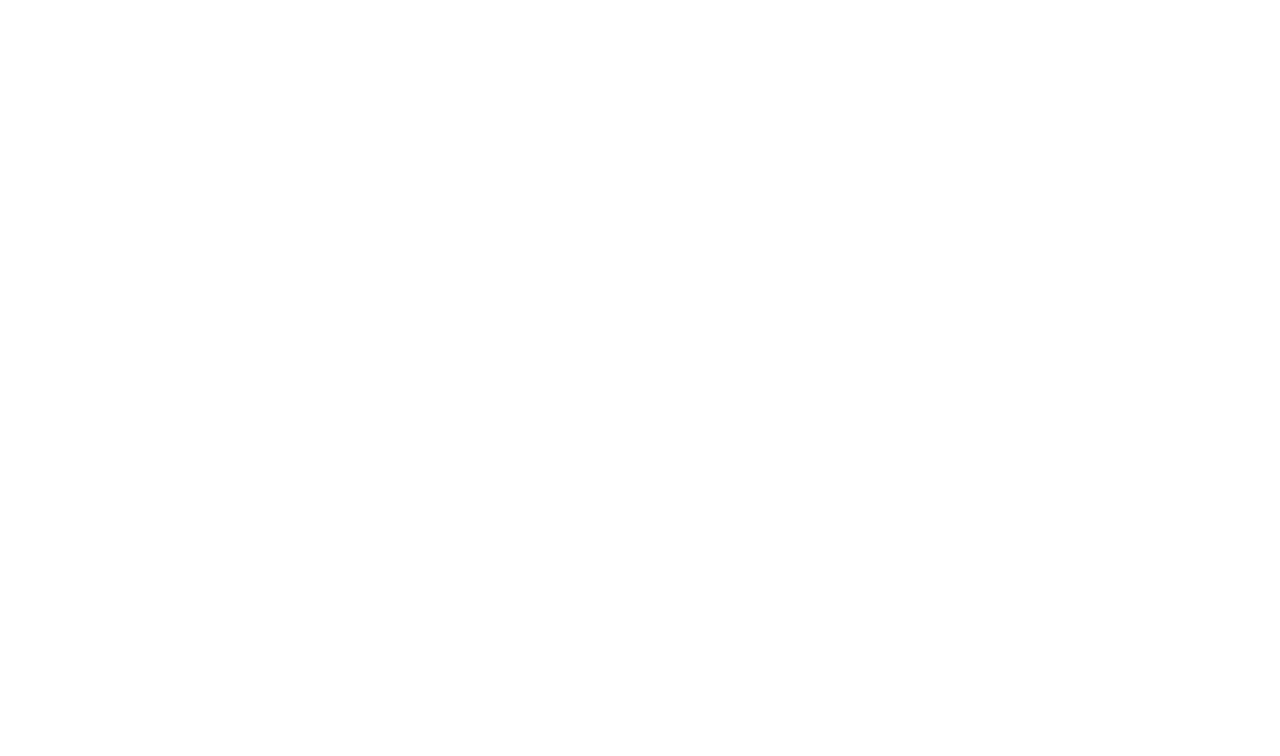
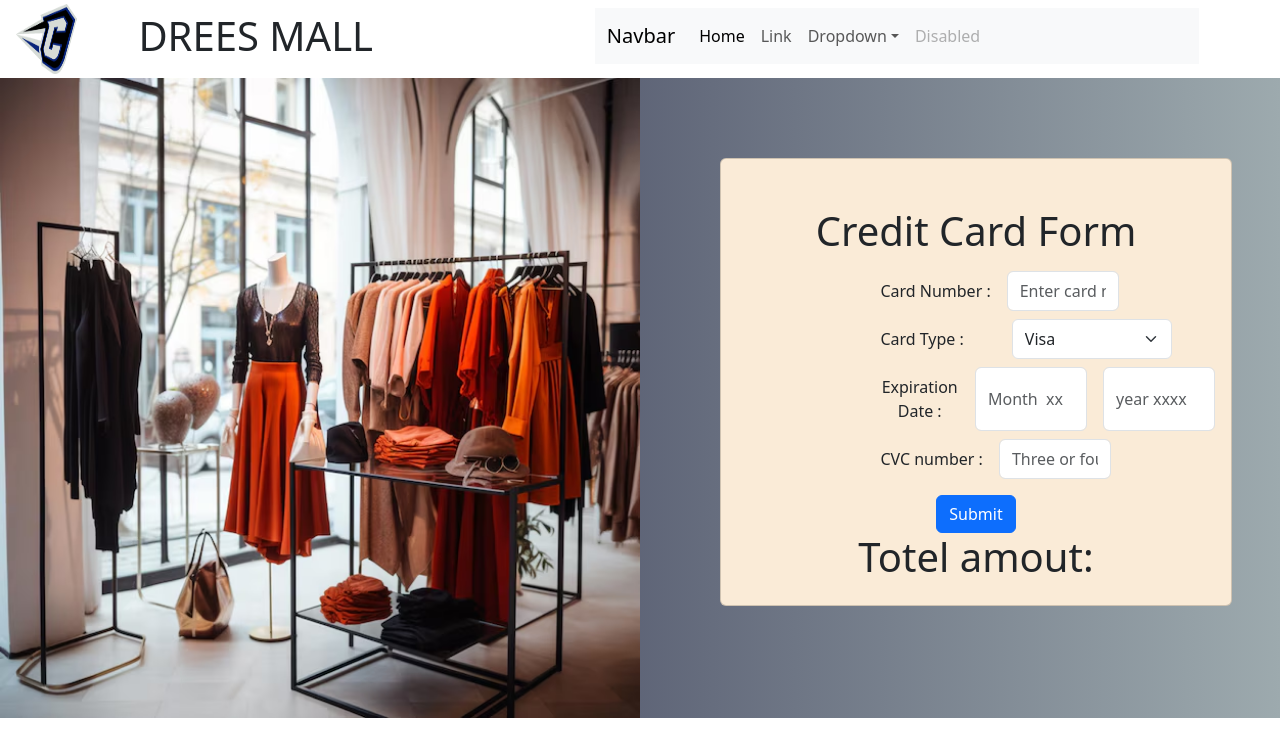
Before and after one commit to Sathiskumarssf/dress, a React (Create React App) app in the folder front-end/: page /card in a window 1280 px wide. Before the commit this address had no page. Shown: the top 756 px of the page. Built offline with nearby package versions, Linux system fonts and the light colour scheme.

Commit message:
add card

```diff
--- a/front-end/src/App.js
+++ b/front-end/src/App.js
@@ -5,7 +5,8 @@
 import RegisterForm from './components/register/RegisterForm';
 import LoginForm from './components/login/LoginForm';
 import Home from './components/home/Home';
-import Checkout from  './components/checkout/checkout'
+import Checkout from  './components/checkout/checkout';
+import Card from './components/card/Card'
 
 function App() {
   return (
@@ -16,6 +17,7 @@
           <Route path="/login" element={<LoginForm />} />
           <Route path="/home" element={<Home />} />
           <Route path="/checkout" element={<Checkout />} />
+          <Route path="/card" element={<Card />} />
 
       </Routes>
    </Router>
--- a/front-end/src/components/card/Card.jsx
+++ b/front-end/src/components/card/Card.jsx
@@ -1,9 +1,131 @@
-import React from 'react'
+import React from 'react';
+import { Card, Form, Button } from 'react-bootstrap';
+import { useLocation  } from 'react-router-dom';
+import Navbar from '../../parts/Navbar';
+import { useState,useEffect } from 'react';
+import coverpage from '../../sources/coverimage.avif'
+import './card.css'
 
-const Card = () => {
+const MyCard = () => {
+     const location = useLocation();
+     const totalPrice = new URLSearchParams(location.search).get('totalPrice');
+
+
+      const [showButton, setShowButton] = useState(false);
+      const handleHideButtonClick = () => {
+        setShowButton(true);
+    };
+
+
+      useEffect(() => {
+        // Set showButton to true initially
+
+
+        // Set a timer to reset showButton to false after 4000 milliseconds
+        const timer = setTimeout(() => {
+            setShowButton(false);
+        }, 4000);
+
+        // Cleanup function to clear the timer when the component unmounts or when showButton changes
+        return () => clearTimeout(timer);
+    }, [handleHideButtonClick]); // Empty dependency array ensures the effect runs only once
+
+
+
+     const [selectedCardType, setSelectedCardType] = useState('');
+     const [cardnumber, setcardnumber] = useState('');
+     const [cvcnumber, setcvcnumber] = useState('');
+     const [experymonth, setexperymonth] = useState('');
+     const [experyyear, setexperyyear] = useState('');
+
+
+      const handleSubmit = (e) => {
+
+          e.preventDefault();
+          handleHideButtonClick()
+        // Validate card number
+        if (cardnumber.length !== 16) {
+            alert('Please enter a valid card number (16 digits)');
+            return;
+        }
+
+        // Validate CVV number
+        if (cvcnumber.length !== 3) {
+            alert('Please enter a valid CVV number (3 digits)');
+            return;
+        }
+
+        const currentDate = new Date();
+        if (experyyear < currentDate.getFullYear() ) {
+           alert('year wrong')
+        }
+
+        if ((experyyear === currentDate.getFullYear() ) && (experymonth < currentDate.getMonth() + 1)) {
+            alert("month wrong")
+
+        }
+            // Split the expiryDate into month and year parts
+
+        console.log('Form submitted successfully');
+    };
+    const handleCardTypeChange = (e) => {
+        setSelectedCardType(e.target.value);
+    };
+
   return (
-    <div>Card</div>
+    <div>
+        <Navbar/>
+    <div className='container-all  '>
+        <div class="containerx">
+        <div class="arrange d-flex">
+
+            <div className='box '>
+                <img src= {coverpage} alt="" srcset="" className='image-cover'/>
+            </div>
+            <div class="box   ">
+                <div class="card">
+                        <button className='order-success btn btn-success'   style={{ display: showButton ? 'block' : 'none' }}>Your order success</button>
+                        <h1 class="topic mt-5">Credit Card Form</h1>
+                    <div class="card-body">
+                        <Form onSubmit={handleSubmit}>
+                            <div class="mb-3 d-flex">
+                                <label for="cardNumber" class="form-label">Card Number : </label>
+                                <input type="text" class="form-control" id="cardNumber" placeholder="Enter card number" value={cardnumber} onChange={(e) => setcardnumber(e.target.value)} required/>
+                            </div>
+                            <div class="mb-3 d-flex">
+                                <label for="cardType" class="form-label">Card Type :</label>
+                                <select class="form-select " style={{width:"10rem",marginLeft:'3rem',marginTop:'-0.5rem'}} id="cardType"  onChange={handleCardTypeChange} value={selectedCardType}>
+                                    <option selected disabled>Select card type</option>
+                                    <option value="visa">Visa</option>
+                                    <option value="mastercard">Mastercard</option>
+                                    <option value="americanexpress">American Express</option>
+
+                                </select>
+                            </div>
+                            <div class="mb-3 d-flex">
+                                        <label for="expirationDate" class="form-label">Expiration Date :</label>
+                                        <input type="text" class="form-control" id="expirationmonth" placeholder="Month  xx" value={experymonth} onChange={(e) => setexperymonth(e.target.value)} required/>
+                                        <input type="text" class="form-control" id="expirationyear" placeholder="year xxxx" value={experyyear} onChange={(e) => setexperyyear(e.target.value)} required/>
+                            </div>
+                            <div class="mb-3 d-flex">
+                                        <label for="expirationDate" class="form-label">CVC number :</label>
+                                        <input type="text" class="form-control" id="cvc" placeholder="Three or four digit" value={cvcnumber} onChange={(e) => setcvcnumber(e.target.value)} required/>
+
+                            </div>
+                            <button type="submit" class="btn btn-primary " >Submit</button>
+                        </Form>
+                        <h1>Totel amout: {totalPrice}</h1>
+                    </div>
+                </div>
+            </div>
+
+
+        </div>
+    </div>
+    </div>
+
+ </div>
   )
 }
 
-export default Card
+export default MyCard;
--- a/front-end/src/components/card/card.css
+++ b/front-end/src/components/card/card.css
@@ -0,0 +1,81 @@
+ .container-all{
+
+    /* height: 90vh; */
+    background: rgb(38,38,70);
+    background: linear-gradient(90deg, rgba(38,38,70,1) 4%, rgba(157,170,174,1) 100%);
+ }
+
+ .arrange{
+    display: flex;
+    flex-direction: row;
+
+ }
+
+ .image-cover{
+    width: 100%;
+    height: 100%;
+ }
+
+
+ .box{
+    width: 50%;
+ }
+
+ .card{
+    width: 80%;
+    margin-top: 5rem;
+    margin-left: 5rem;
+    text-align: center;
+    justify-content: center;
+    background-color: antiquewhite;
+
+ }
+
+
+
+ .order-success{
+  margin-left: 29%;
+  width: 30%;
+
+ }
+
+ .card input{
+    width: 7rem;
+    margin-left: 1rem;
+    margin-top: -0.5rem;
+ }
+
+
+.form-label{
+   margin-left: 30%;
+}
+
+ @media screen and (max-width: 576px){
+    .arrange{
+        flex-direction: column;
+    }
+    .box{
+        width: 100%;
+     }
+
+     .card{
+        margin-left: 1rem;
+        width: 90%;
+
+     }
+
+     .form-label{
+      margin-left: 2%;
+     }
+     .form-control{
+      height: 2rem;
+
+     }
+     .card input{
+      margin-top: 0%;
+     }
+
+     .order-success{
+      width: 60%;
+     }
+ }
--- a/front-end/src/components/checkout/checkout.css
+++ b/front-end/src/components/checkout/checkout.css
@@ -1,19 +1,13 @@
-.checkout-container{
-    width: 90%;
-    margin-left: 5%;
-    height: 90%;
-    border: solid 1px rgb(185, 142, 142);
-}
 
-.checkout-container-all{
-    width: 90%;
-    margin-left: 5%;
-    height: 90%;
-    border: solid 1px rgb(185, 142, 142);
-}
+
 
 .pyament{
     margin-left: 30%;
+}
+
+
+.increse {
+    margin-left: 2rem;
 }
 
 
--- a/front-end/src/components/login/LoginForm.jsx
+++ b/front-end/src/components/login/LoginForm.jsx
@@ -1,24 +1,25 @@
 import React, { useState } from 'react';
 import axios from 'axios';
-import {Link}  from 'react-router-dom';
+import { Link, useNavigate } from 'react-router-dom';
 import Navbar from '../../parts/Navbar.jsx';
-import coverimage from '../../sources/coverimage.avif'
+import coverimage from '../../sources/coverimage.avif';
 import 'bootstrap/dist/css/bootstrap.min.css';
 import 'bootstrap/dist/js/bootstrap.bundle.min.js';
-import './login.css'
+import './login.css';
 
-const RegisterForm = () => {
+const LoginForm = () => {
   const [email, setEmail] = useState('');
   const [password, setPassword] = useState('');
   const [message, setMessage] = useState('');
+  const navigate = useNavigate();
 
   const handleSubmit = async (e) => {
     e.preventDefault();
     try {
       const response = await axios.post('http://localhost:5000/login', { email, password });
       setMessage(response.data.message);
-      if(response.data.message =='User login successfully'){
-        alert('you are welcome')
+      if (response.data.message === 'User login successfully') {
+        navigate('/home'); // Redirect to the home page after successful login
       }
     } catch (error) {
       setMessage(error.response.data.error);
@@ -26,13 +27,11 @@
   };
 
   return (
-
     <div>
-     <Navbar  />
-     <div className='login-container  '>
-
+      <Navbar />
+      <div className='login-container'>
         <div className='box'>
-          <img src= {coverimage} alt="" srcset="" className='coverimage' />
+          <img src={coverimage} alt="" srcSet="" className='coverimage' />
         </div>
         <div className='box pt-5'>
           <div className='login-iterms pt-5'>
@@ -46,13 +45,12 @@
                 <label>Password:</label>
                 <input type="password" value={password} onChange={(e) => setPassword(e.target.value)} required />
               </div>
-            <button type="submit"   class="btn btn-primary">Login</button>
+              <button type="submit" className="btn btn-primary">Login</button>
             </form>
             {message && <p>{message}</p>}
-            <h2>don't have account </h2>
-          <Link to="/ ">
-            <button type="button" class="btn btn-primary">Registrer</button>
-
+            <h2>Don't have an account?</h2>
+            <Link to="/register">
+              <button type="button" className="btn btn-primary">Register</button>
             </Link>
           </div>
         </div>
@@ -61,4 +59,4 @@
   );
 };
 
-export default RegisterForm;
+export default LoginForm;
--- a/front-end/src/parts/navbar.css
+++ b/front-end/src/parts/navbar.css
@@ -7,6 +7,7 @@
     width: 10%;
     height: 70px;
 }
+
 
 .container{
     width: 100%;
```
Also changed, not shown: front-end/src/components/checkout/checkout.jsx (+11 -9 lines). Lines whose indentation alone changed are shown as unchanged.
